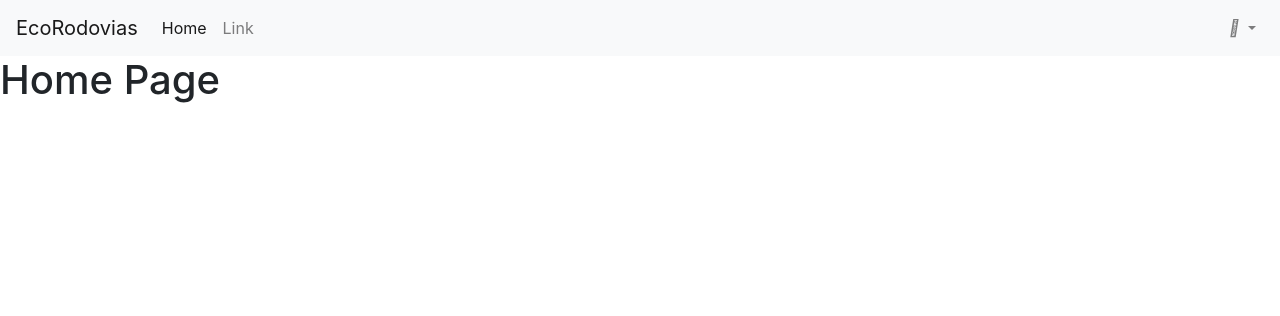
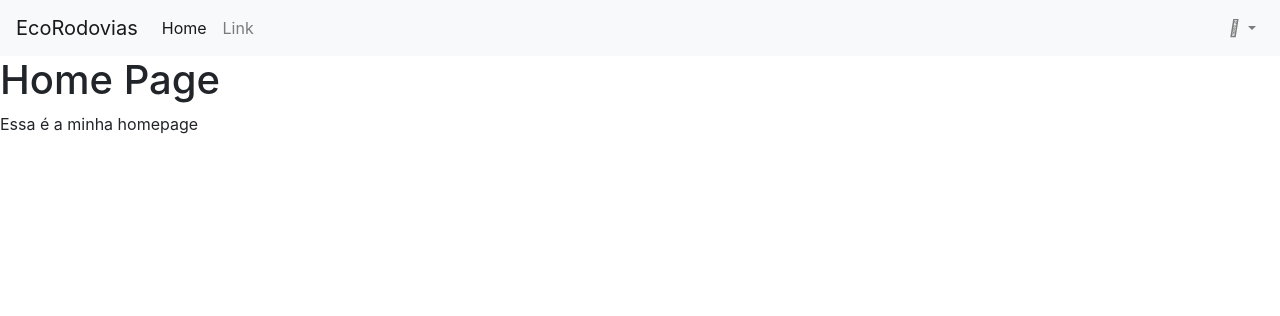
Before and after one commit to 2904nando/EcoRodovias, a Flask app: page / in a window 1280 px wide. Shown: the top 316 px of the page. Run offline with Flask 2, Linux system fonts and the light colour scheme; some libraries are stand-ins or nearby versions.

Commit message:
fwuhiegho

```diff
--- a/templates/home.html
+++ b/templates/home.html
@@ -4,4 +4,6 @@
 
 {% block body %}
 <h1>Home Page</h1>
+
+<p>Essa é a minha homepage</p>
 {% endblock body %}
```
